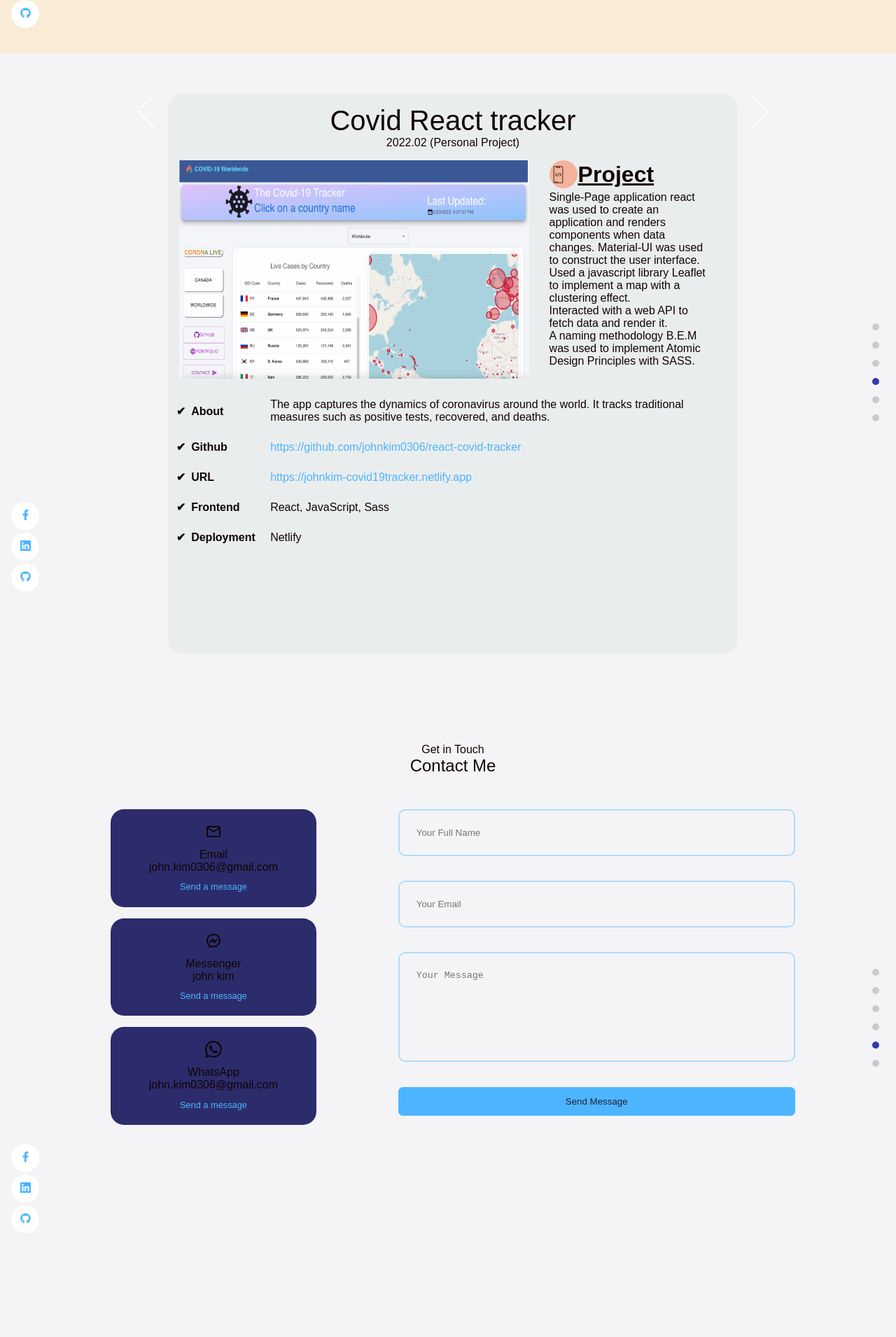
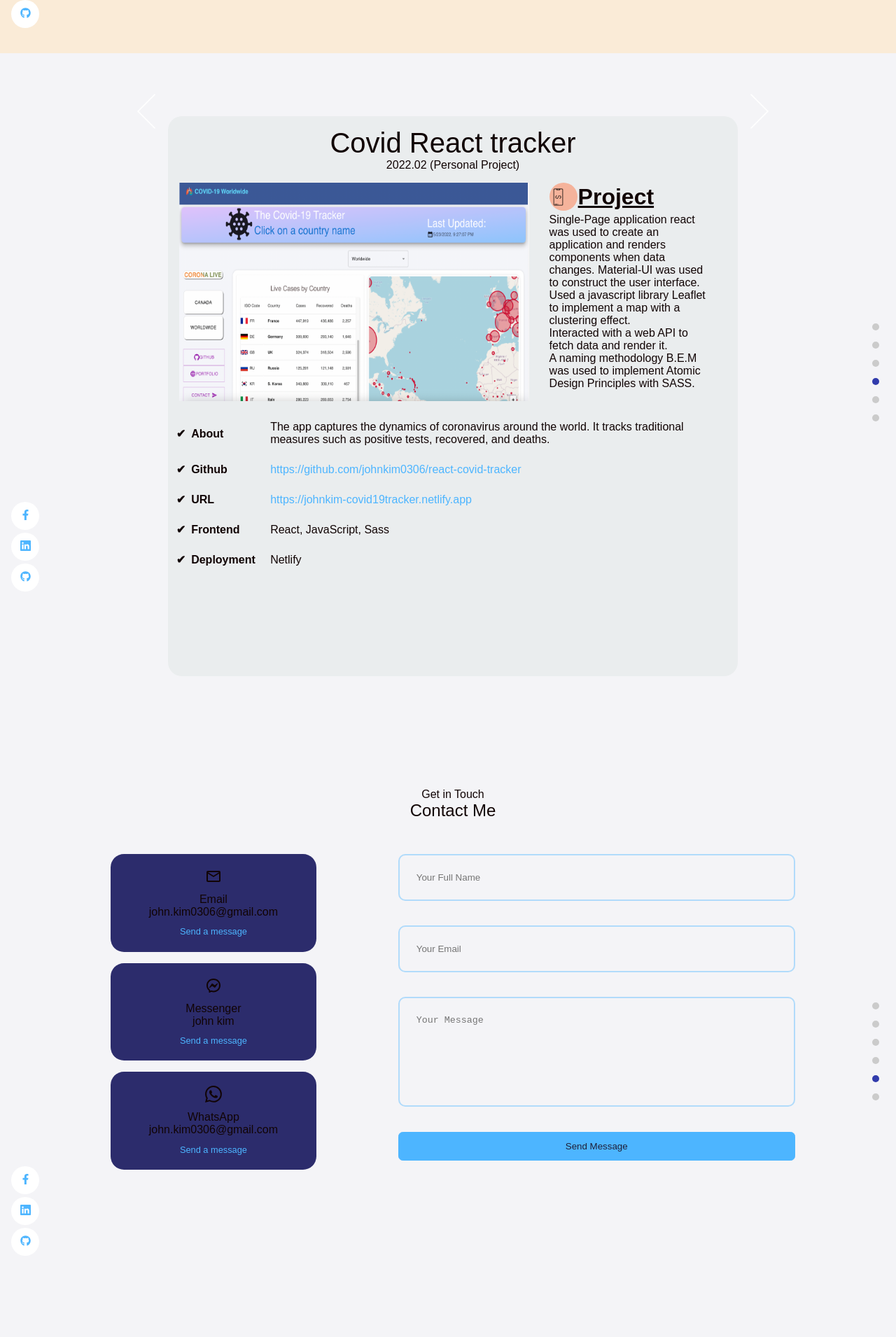
Before and after one commit to johnkim0306/Personal-Website, a React (Create React App) app in the folder my-app/: page / in a window 1280 px wide. Shown: the part 2692-4602 px from the top of the page at 70% size. Built offline with nearby package versions, Linux system fonts and the light colour scheme.

Commit message:
Update css for the contact & proejct components

```diff
--- a/my-app/src/components/contact/contact.scss
+++ b/my-app/src/components/contact/contact.scss
@@ -1,7 +1,7 @@
 @import "../../scss/_variables";
 
 #contact {
-    margin-top: 1rem;
+    margin-top: 3rem;
     width: 100%;
 
     h2,h5 {
--- a/my-app/src/components/project/project.scss
+++ b/my-app/src/components/project/project.scss
@@ -48,6 +48,7 @@
   display: flex;
   flex-direction: column;
   background: #eaedee;
+  margin-top: 2rem;
 
   &__header {
     display: flex;
```
